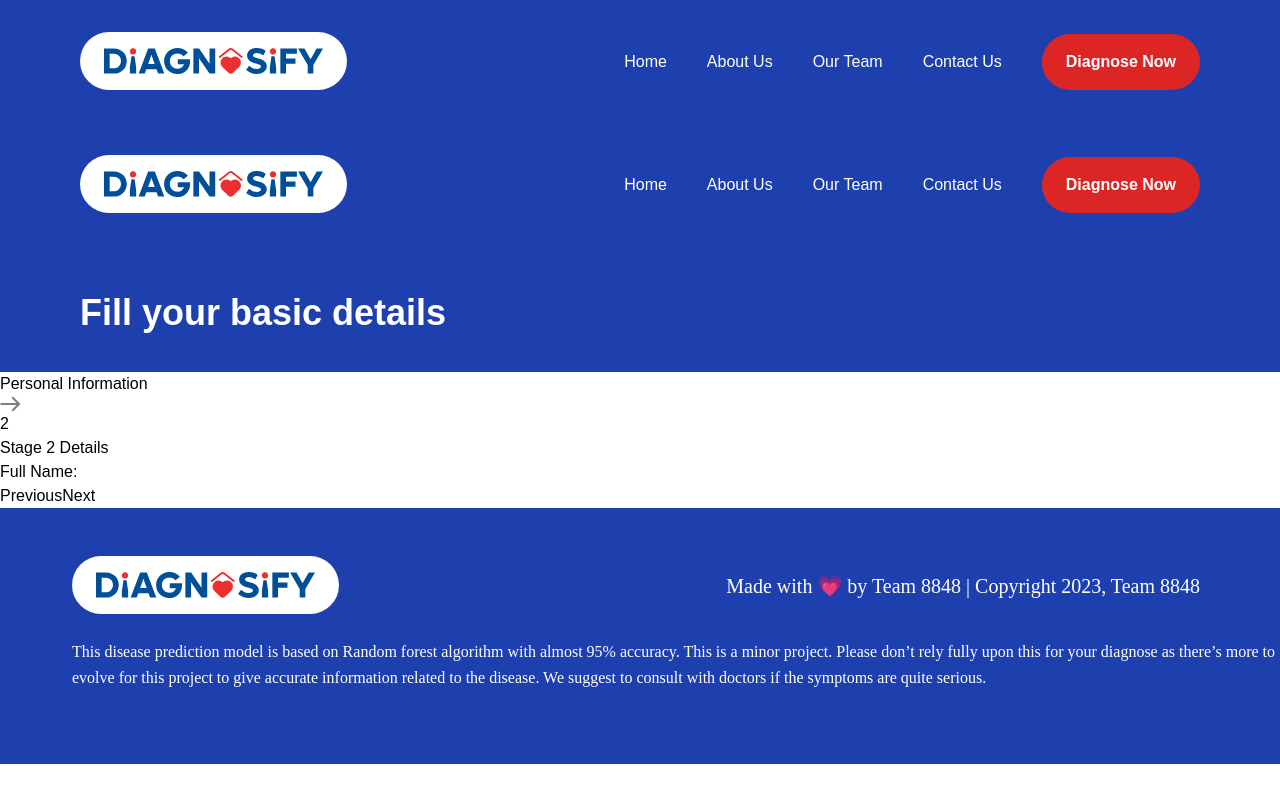
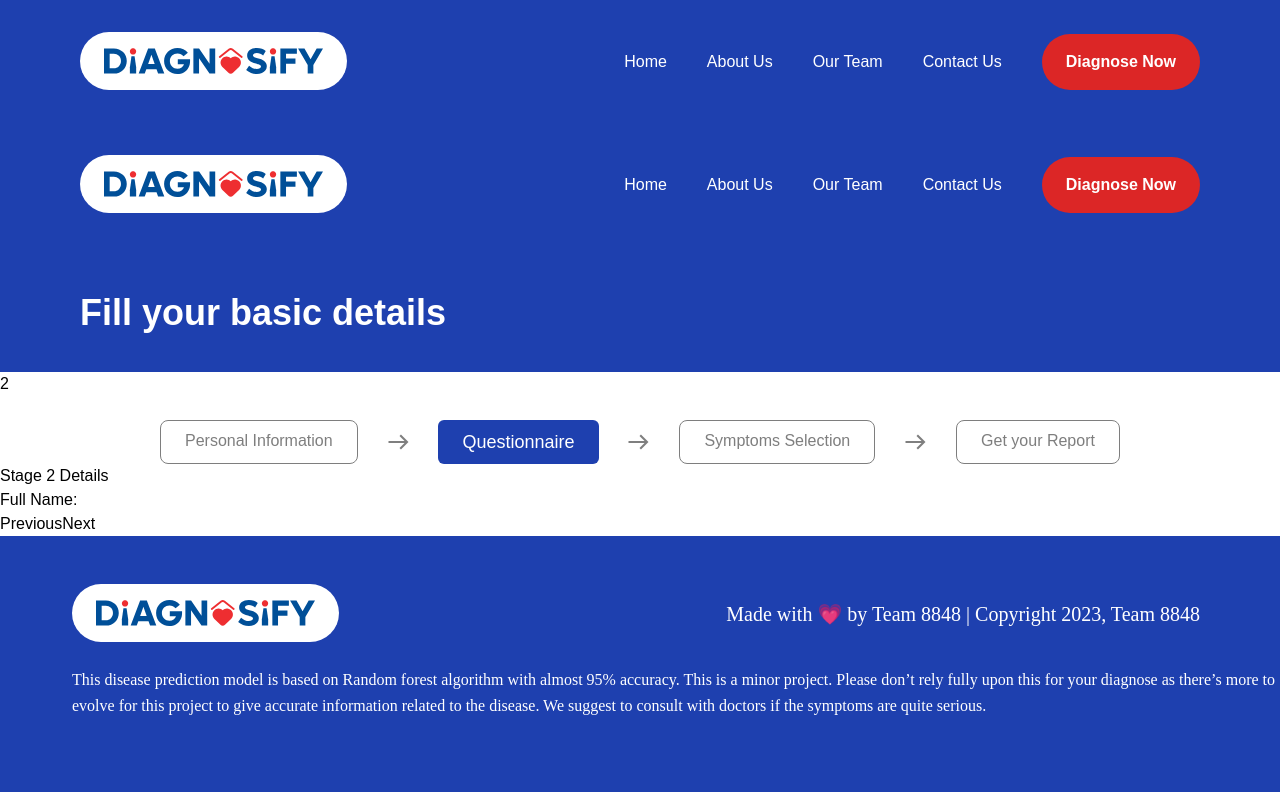
Before and after one commit to unikdahal/Diagnosify, a React (Create React App) app in the folder frontend/: page /contact in a window 1280 px wide. Built offline with nearby package versions, Linux system fonts and the light colour scheme.

Commit message:
navbar updated

```diff
--- a/frontend/src/Components/Diagnose/DiagnosePage.jsx
+++ b/frontend/src/Components/Diagnose/DiagnosePage.jsx
@@ -15,7 +15,7 @@ const DiagnosePage = () => {
     height: "",
     weight: "",
     healthQuestions: [],
-    symptoms: [],
+    symptom_list: [],
   });
 
   const handleNext = () => {
@@ -30,7 +30,6 @@ const DiagnosePage = () => {
     setFormData({ ...formData, ...newData });
   };
 
-
   return (
     <div>
       <div className="bg-blue-800">
@@ -41,36 +40,112 @@ const DiagnosePage = () => {
           </div>
         </div>
       </div>
-      <div>
-        <div>Personal Information</div>
-        <img src={arrow} alt="->" />
-      </div>
+
       {stage}
       {stage === 1 && (
+        <>
+          <div className="flex w-full justify-between mt-6 px-40">
+            <div className="cursor-pointer px-6 py-2 bg-blue-800 rounded-md text-lg text-white justify-center items-center">
+              Personal Information
+            </div>
+            <img src={arrow} alt="->" />
+            <div className="cursor-pointer px-6 py-2 opacity-50 bg-white rounded-lg border border-black justify-center items-center">
+              Questionnaire
+            </div>
+            <img src={arrow} alt="->" />
+            <div className="cursor-pointer px-6 py-2 opacity-50 bg-white rounded-lg border border-black justify-center items-center">
+              Symptoms Selection
+            </div>
+            <img src={arrow} alt="->" />
+            <div className="cursor-pointer px-6 py-2 opacity-50 bg-white rounded-lg border border-black justify-center items-center">
+              Get your Report
+            </div>
+          </div>
           <Stage1
             formData={formData}
             onFormDataChange={handleFormDataChange}
             onNext={handleNext}
           />
+        </>
       )}
       {stage === 2 && (
+        <>
+          <div className="flex w-full justify-between mt-6 px-40">
+            <div className="cursor-pointer px-6 py-2 opacity-50 bg-white rounded-lg border border-black justify-center items-center">
+              Personal Information
+            </div>
+            <img src={arrow} alt="->" />
+            <div className="cursor-pointer px-6 py-2 bg-blue-800 rounded-md text-lg text-white justify-center items-center">
+              Questionnaire
+            </div>
+            <img src={arrow} alt="->" />
+            <div className="cursor-pointer px-6 py-2 opacity-50 bg-white rounded-lg border border-black justify-center items-center">
+              Symptoms Selection
+            </div>
+            <img src={arrow} alt="->" />
+            <div className="cursor-pointer px-6 py-2 opacity-50 bg-white rounded-lg border border-black justify-center items-center">
+              Get your Report
+            </div>
+          </div>
           <Stage2
             formData={formData}
             onFormDataChange={handleFormDataChange}
             onNext={handleNext}
             onPrevious={handlePrevious}
           />
+        </>
       )}
       {stage === 3 && (
+        <>
+          <div className="flex w-full justify-between mt-6 px-40">
+            <div className="cursor-pointer px-6 py-2 opacity-50 text-lg bg-white rounded-lg border border-black justify-center items-center">
+              Personal Information
+            </div>
+            <img src={arrow} alt="->" />
+            <div className="cursor-pointer px-6 py-2 opacity-50 text-lg bg-white rounded-lg border border-black justify-center items-center">
+              Questionnaire
+            </div>
+            <img src={arrow} alt="->" />
+            <div className="cursor-pointer px-6 py-2 bg-blue-800 rounded-md text-lg text-white justify-center items-center">
+              Symptoms Selection
+            </div>
+
+            <img src={arrow} alt="->" />
+            <div className="cursor-pointer px-6 py-2 opacity-50 text-lg bg-white rounded-lg border border-black justify-center items-center">
+              Get your Report
+            </div>
+          </div>
           <Stage3
             formData={formData}
             onFormDataChange={handleFormDataChange}
             onNext={handleNext}
             onPrevious={handlePrevious}
           />
+        </>
       )}
       {stage === 4 && (
+        <>
+          <div className="flex w-full justify-between mt-6 px-40">
+            <div className="cursor-pointer px-6 py-2 opacity-50 text-lg bg-white rounded-lg border border-black justify-center items-center">
+              Personal Information
+            </div>
+            <img src={arrow} alt="->" />
+            <div className="cursor-pointer px-6 py-2 opacity-50 text-lg bg-white rounded-lg border border-black justify-center items-center">
+              Questionnaire
+            </div>
+            <img src={arrow} alt="->" />
+            <div className="cursor-pointer px-6 py-2 opacity-50 text-lg bg-white rounded-lg border border-black justify-center items-center">
+              Symptoms Selection
+            </div>
+
+            <img src={arrow} alt="->" />
+
+            <div className="cursor-pointer px-6 py-2 bg-blue-800 rounded-md text-lg text-white justify-center items-center">
+            Get your Report
+            </div>
+          </div>
           <Stage4 formData={formData} onPrevious={handlePrevious} />
+        </>
       )}
     </div>
   );
```
Lines whose indentation alone changed are shown as unchanged.
